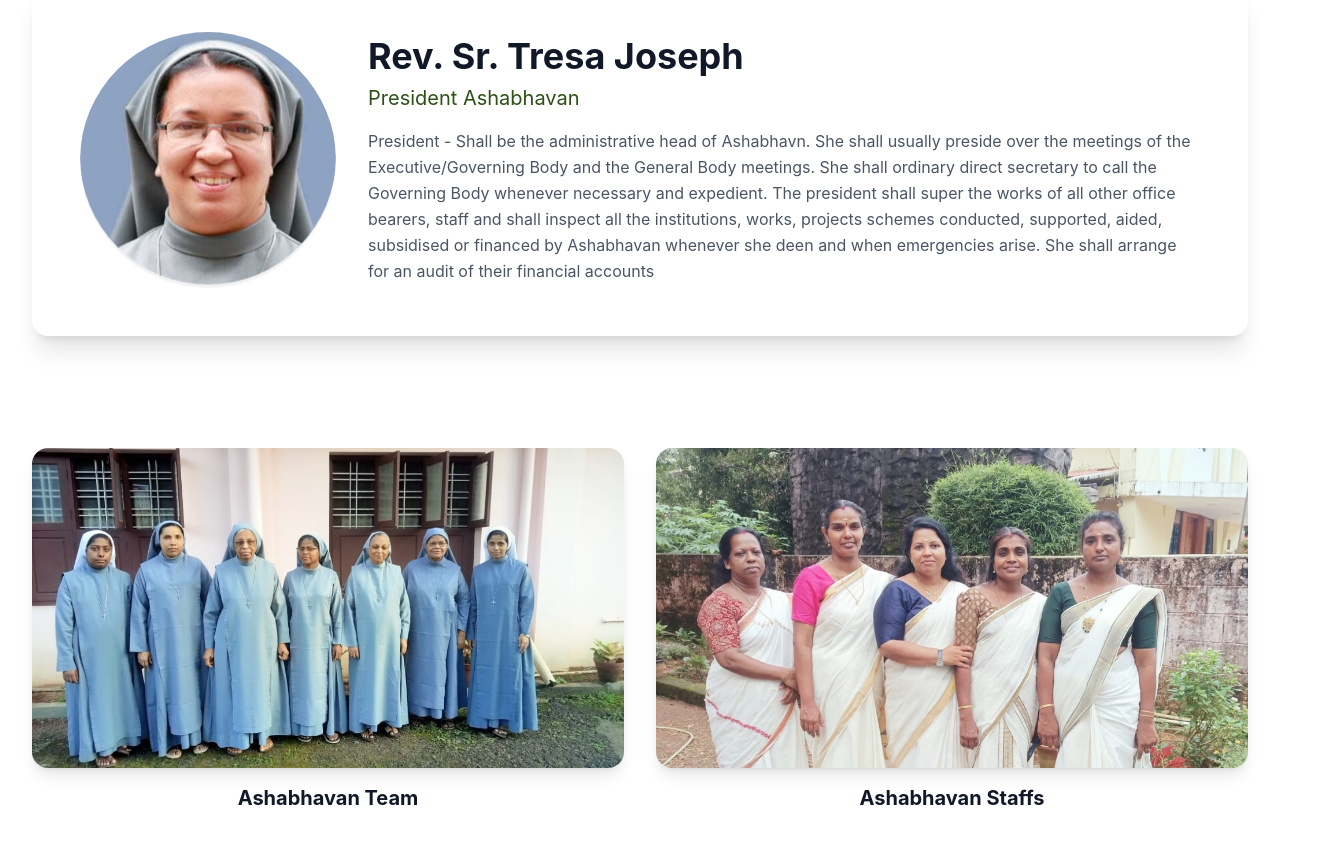
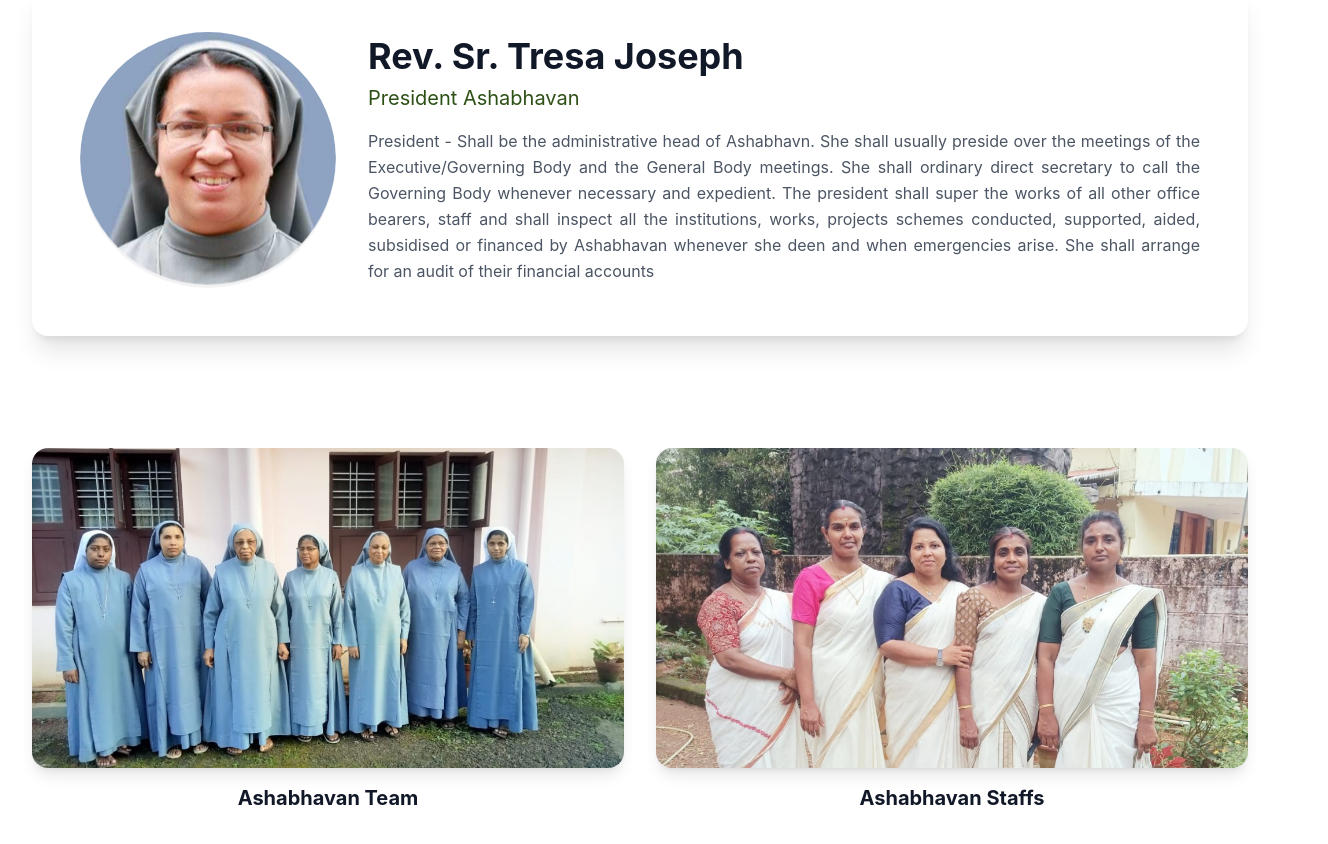
Before and after one commit to Rikzariyas/AshaBhavan-Frontend, a React (Vite) app: page / in a window 1280 px wide. Shown: the part 3700-4544 px from the top of the page, 1328 px wide, since content can reach past the window. Built offline with nearby package versions, Linux system fonts and the light colour scheme; no server answers.

Commit message:
feat: add DirectorProfile page component

```diff
--- a/src/pages/DirectorProfile.jsx
+++ b/src/pages/DirectorProfile.jsx
@@ -60,7 +60,7 @@ export default function DirectorProfile() {
               whileInView={{ opacity: 1, x: 0 }}
               viewport={{ once: true }}
               transition={{ delay: 0.2 }}
-              className="text-gray-600 leading-relaxed"
+              className="text-gray-600 leading-relaxed text-justify"
             >
               {displayHeadOfInstitute.description}
             </motion.p>
```
